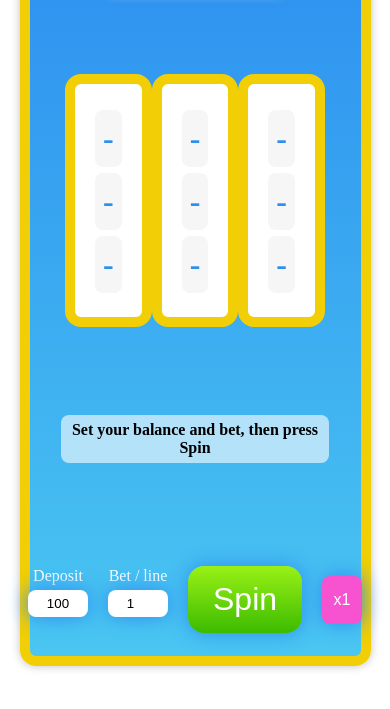
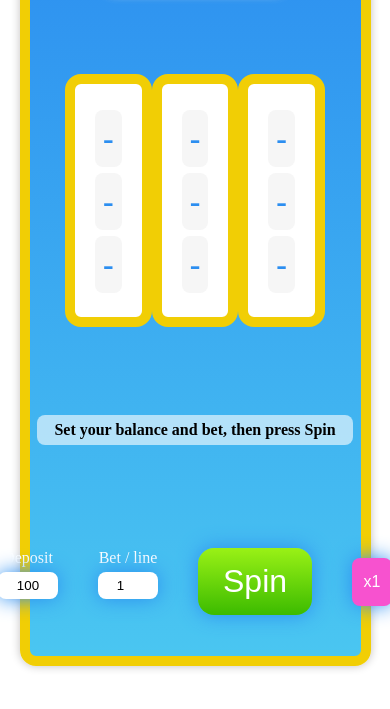
Before and after one commit to Abdul-Rahman-Rafat/Spin-app-using-JS, a website: page index.html in a window 390 px wide. Shown: the part 97-806 px from the top of the page. Drawn offline with nearby package versions, Linux system fonts and the light colour scheme.

Commit message:
responsive

```diff
--- a/style.css
+++ b/style.css
@@ -168,7 +168,7 @@ input:focus-within{
 
 
 
-@media(max-width:720px){
+@media(max-width:1080px){
     main{
         width: 90%;
         height: 90vh;
@@ -177,7 +177,7 @@ input:focus-within{
     .btns{
     display: flex;
     /* flex-wrap: wrap; */
-    gap: 20px;
+    gap: 40px;
     align-items: center;
     /* margin-bottom: 20px; */
 }
```
